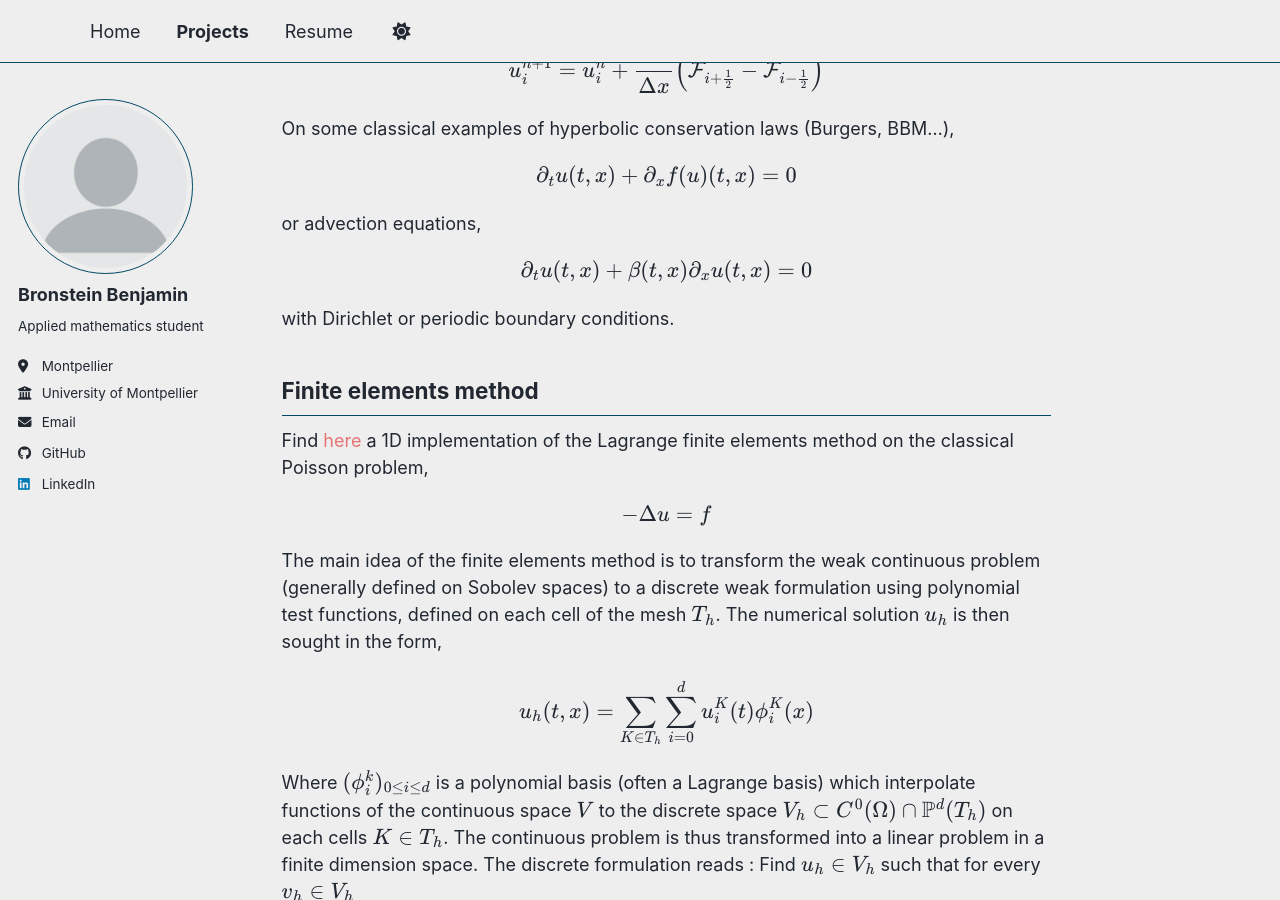
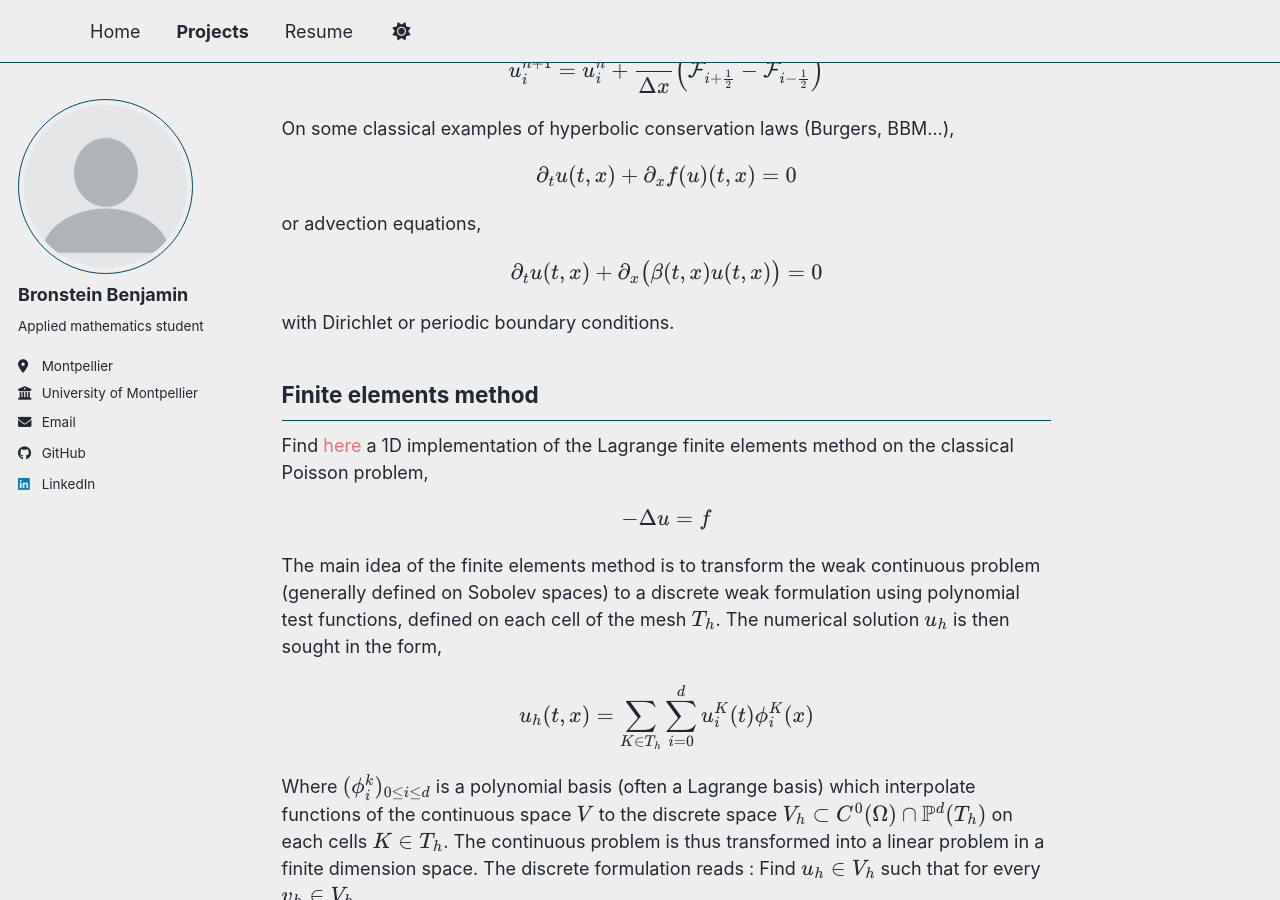
Before and after one commit to HerrBronstein/herrbronstein.github.io, a Jekyll site: the page built from _portfolio/portfolio-4.md, in a window 1280 px wide and 900 px high, scrolled down 1416 px. Built offline with Jekyll 4.4.1, drawn with Linux system fonts in a browser that asks for light colours; a style sheet for code colours, icons or effects is not loaded.

Commit message:
Update portfolio-4.md

```diff
--- a/_portfolio/portfolio-4.md
+++ b/_portfolio/portfolio-4.md
@@ -39,7 +39,7 @@ $$\partial_t u(t,x) + \partial_x f(u)(t,x) = 0 $$
 
 or advection equations,
 
-$$\partial_t u(t,x) + \beta(t,x) \partial_x u(t,x) = 0$$
+$$\partial_t u(t,x) + \partial_x \big( \beta(t,x) u(t,x) \big) = 0$$
 
 with Dirichlet or periodic boundary conditions.
 
```
